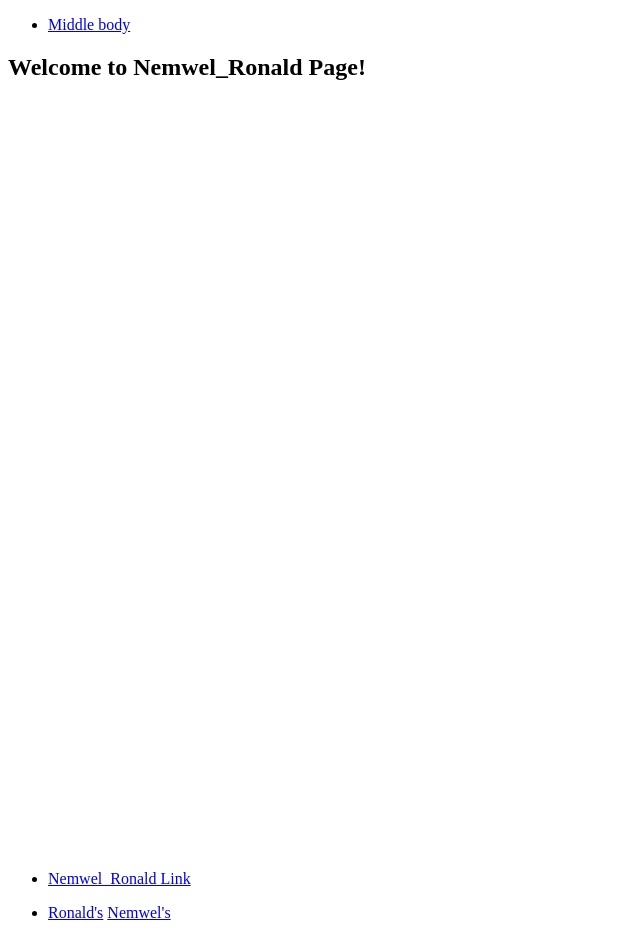
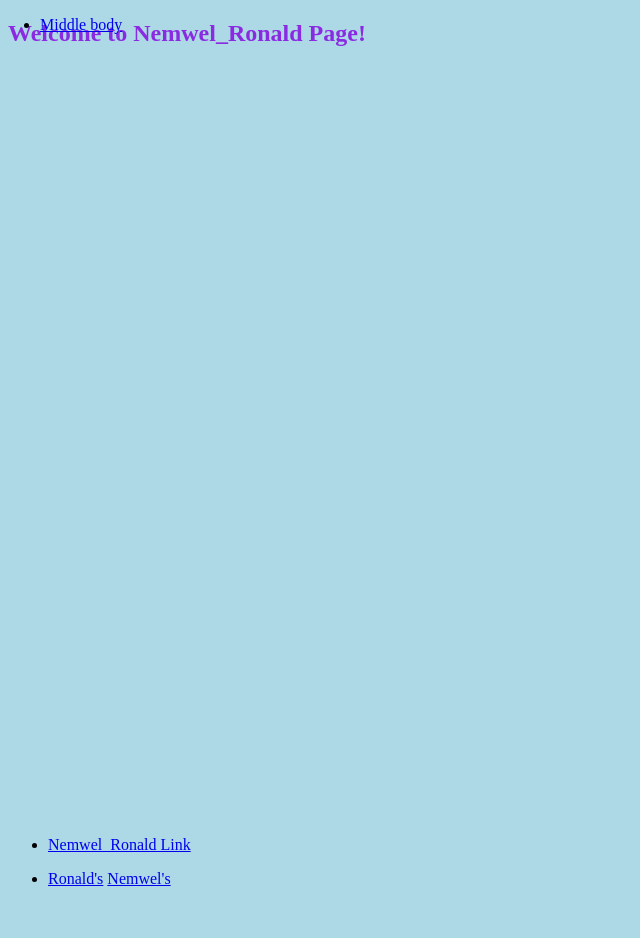
Before and after one commit to rskinnerc/ronald-nemwel, a plain HTML site: page index.html in a window 1280 px wide. Shown: the whole page, without its empty margins (0-640 px from the left). After the commit the page ends 904 px from the top, so only its background shows below. Drawn offline with Linux system fonts and the light colour scheme.

Commit message:
Updateof the cSS

```diff
--- a/css/style.css
+++ b/css/style.css
@@ -1,7 +1,11 @@
-@media screen and (max-width: 770px) {
+@media (min-width: 300px ){
   h1 {
     color: blueviolet;
   }
+  body {
+    background-color: lightblue;
+  }
+
 }
 
 #welcome-section {
@@ -9,7 +13,7 @@
 }
 
 nav {
-  position: sticky;
+  position: fixed;
   top: 0;
   left: 0;
 }
--- a/index.html
+++ b/index.html
@@ -5,6 +5,20 @@
   <meta charset="UTF-8">
   <title>Fork Me! FCC: Test Suite Template</title>
   <link rel="stylesheet" href="css/style.css">
+<style>
+@media (min-width: 300px ){
+  h1 {
+    color: blueviolet;
+  }
+  body {
+    background-color: lightblue;
+  }
+
+}
+
+</style>
+
+
 </head>
 
 <body>
```
